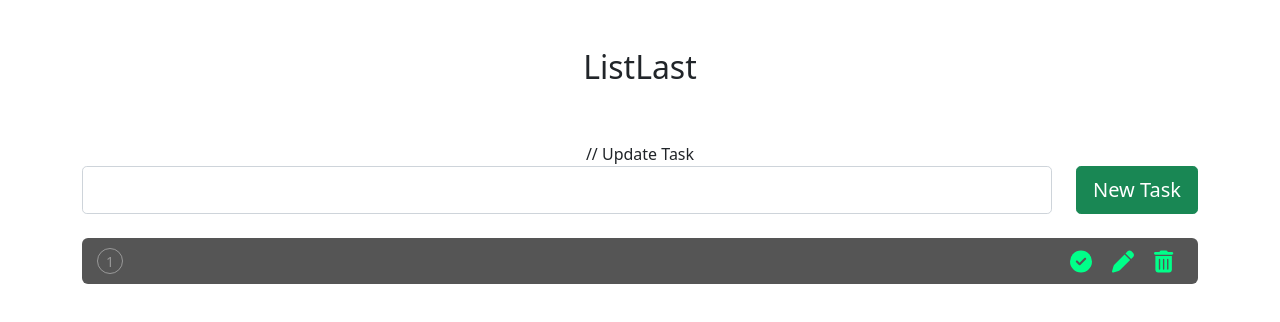
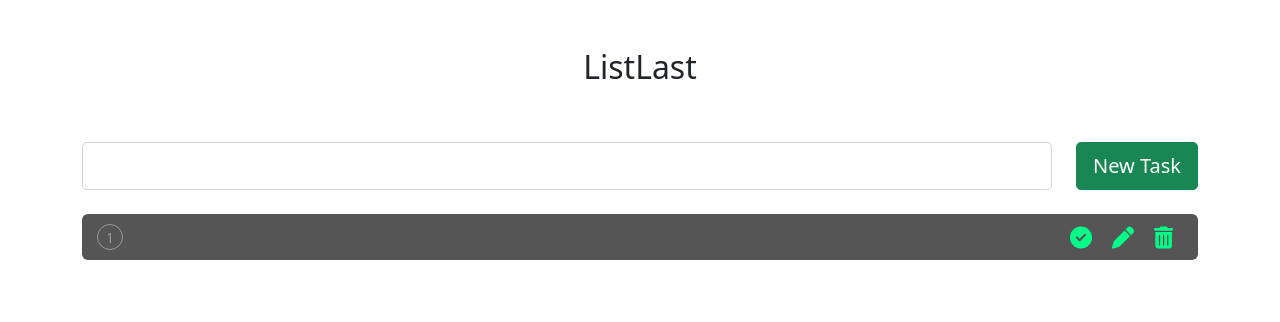
Before and after one commit to RyanGormican/ListLast, a React (Create React App) app: page / in a window 1280 px wide. Shown: the top 322 px of the page. Built offline with nearby package versions, Linux system fonts and the light colour scheme.

Commit message:
Update App.js

```diff
--- a/src/App.js
+++ b/src/App.js
@@ -75,7 +75,6 @@ const newList = taskList.filter((task)=> task.taskId !== taskId);
     <br /><br />
     <h2> ListLast </h2>
     <br /><br />
-  // Update Task
     {updateTask && updateTask ? (
  <UpdateTask
     updateTask = {updateTask}
```
